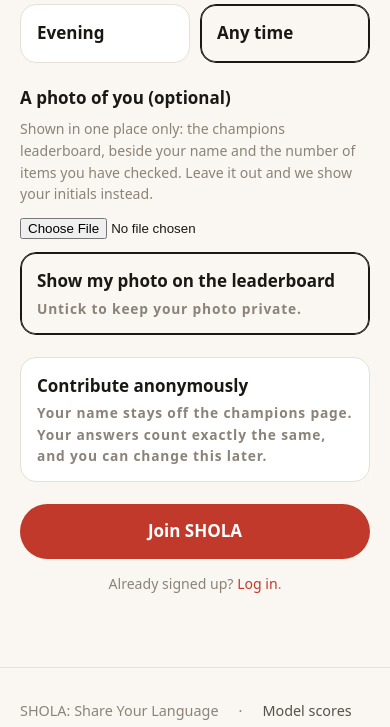
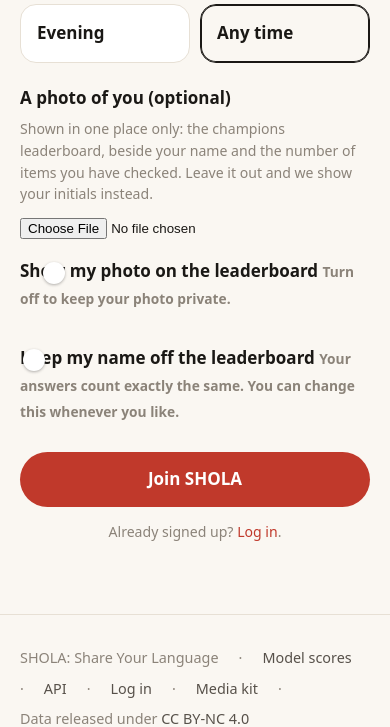
Before and after one commit to michsethowusu/SHOLA, a Flask app: page /join in a window 390 px wide. Shown: the part 1172-1899 px from the top of the page. Run offline with Flask 3, Linux system fonts and the light colour scheme.

Commit message:
Make it a switch, and call it what it does
The setting used .choice, which makes the whole card the control and
hides the input. That is right for picking one option from several, where
the cards are the options. For a setting that is on or off it leaves
nothing that looks flippable, and reads as a large button.

A switch instead, aligned to the top of its label: centred, it floated
beside the middle of the explanation rather than the thing it toggles,
which was worst at phone width. Checked at 360 and 560.

And it is no longer called "contribute anonymously". The published
answers carry no name either way, so anonymity is not what it offers.
It keeps you off the leaderboard, which is the only page that names a
contributor, so that is what it says. The form field is `unlisted` to
match.

The photo consent beside it becomes a switch too — the same kind of
decision, and leaving one a card would read as two different controls.

Co-Authored-By: Claude Opus 5 (1M context) <noreply@anthropic.com>

```diff
--- a/shola/static/css/shola.css
+++ b/shola/static/css/shola.css
@@ -402,6 +402,60 @@ input:focus, textarea:focus, select:focus { border-color: var(--ink); outline-of
   box-shadow: inset 0 0 0 1px var(--ink);
 }
 .choice:has(input:focus-visible) { outline: 3px solid var(--forest); outline-offset: 2px; }
+
+/* A switch, for a setting that is simply on or off.
+   `.choice` above is for picking one thing out of several: it makes the whole
+   card the control and hides the input, which is right when the cards are the
+   options. A setting is not an option among others - it needs something that
+   looks like it can be flipped, and a reader needs to see which way it is
+   without comparing it to a card beside it. */
+.switch {
+  display: grid;
+  grid-template-columns: 1fr auto;
+  grid-template-areas: "t sw" "s sw";
+  /* Top, not centre: with a two-line explanation the switch otherwise floats
+     beside the middle of the paragraph, away from the label it belongs to. */
+  align-items: start;
+  column-gap: 18px;
+  cursor: pointer;
+  padding: 6px 0;
+}
+.switch input { position: absolute; opacity: 0; pointer-events: none; }
+.switch .t { grid-area: t; font-weight: 600; }
+.switch .s {
+  grid-area: s;
+  font-size: .86rem;
+  color: var(--ink-faint);
+  margin-top: 3px;
+}
+.switch .sw {
+  grid-area: sw;
+  margin-top: 1px;
+  width: 48px;
+  height: 28px;
+  border-radius: var(--r-full);
+  background: var(--line);
+  position: relative;
+  transition: background .15s ease;
+}
+.switch .sw::after {
+  content: "";
+  position: absolute;
+  top: 3px;
+  left: 3px;
+  width: 22px;
+  height: 22px;
+  border-radius: 50%;
+  background: var(--paper);
+  box-shadow: 0 1px 3px rgba(0, 0, 0, .3);
+  transition: transform .15s ease;
+}
+.switch:has(input:checked) .sw { background: var(--forest); }
+.switch:has(input:checked) .sw::after { transform: translateX(20px); }
+.switch:has(input:focus-visible) .sw {
+  outline: 3px solid var(--forest);
+  outline-offset: 2px;
+}
 
 .day-row { display: flex; flex-wrap: wrap; gap: 8px; }
 .day {
--- a/shola/templates/join.html
+++ b/shola/templates/join.html
@@ -64,20 +64,22 @@
           your initials instead.
         </p>
         <input type="file" id="photo" name="photo" accept="image/jpeg,image/png,image/webp">
-        <label class="choice" style="margin-top:12px">
+        <label class="switch" style="margin-top:12px">
           <input type="checkbox" name="photo_consent" value="1" checked>
+          <span class="sw" aria-hidden="true"></span>
           <span class="t">Show my photo on the leaderboard</span>
-          <span class="s">Untick to keep your photo private.</span>
+          <span class="s">Turn off to keep your photo private.</span>
         </label>
       </div>
 
       <div class="field">
-        <label class="choice">
-          <input type="checkbox" name="anonymous" value="1"
-                 {% if form and form.anonymous %}checked{% endif %}>
-          <span class="t">Contribute anonymously</span>
-          <span class="s">Your name stays off the champions page. Your answers
-            count exactly the same, and you can change this later.</span>
+        <label class="switch">
+          <input type="checkbox" name="unlisted" value="1"
+                 {% if form and form.unlisted %}checked{% endif %}>
+          <span class="sw" aria-hidden="true"></span>
+          <span class="t">Keep my name off the leaderboard</span>
+          <span class="s">Your answers count exactly the same. You can change
+            this whenever you like.</span>
         </label>
       </div>
 
--- a/shola/views.py
+++ b/shola/views.py
@@ -293,10 +293,11 @@ def join():
     days = request.form.getlist("days")
     window = request.form.get("time_window") or "anytime"
     consent = bool(request.form.get("photo_consent"))
-    # The form asks the question the way people think about it - "contribute
-    # anonymously" - and the column stores the opposite, because every query
-    # that reads it wants "is this person listed?".
-    listed = not request.form.get("anonymous")
+    # The form asks to be kept off the leaderboard; the column stores whether
+    # they are on it, because every query that reads it wants "is this person
+    # listed?". Not called anonymity: the published answers carry no name
+    # either way, so what this controls is one page, not their data.
+    listed = not request.form.get("unlisted")
 
     errors = []
     if len(name) < 2:
@@ -722,9 +723,9 @@ def settings(token):
                                  current_app.config["TIME_WINDOWS"]
                                  else "anytime")
         # Whether their name appears on the champions page. Both directions
-        # work: somebody who joined anonymously can ask to be credited later,
+        # work: somebody who stayed off it can ask to be credited later,
         # and somebody listed can step back out.
-        volunteer.listed = not request.form.get("anonymous")
+        volunteer.listed = not request.form.get("unlisted")
         # Saving settings is also a way back: someone who paused and then
         # changed their days plainly means to carry on.
         volunteer.active = True
```
Also changed, not shown: shola/templates/settings.html (+7 -7 lines), tests/test_credit.py (+9 -9 lines), README.md.
